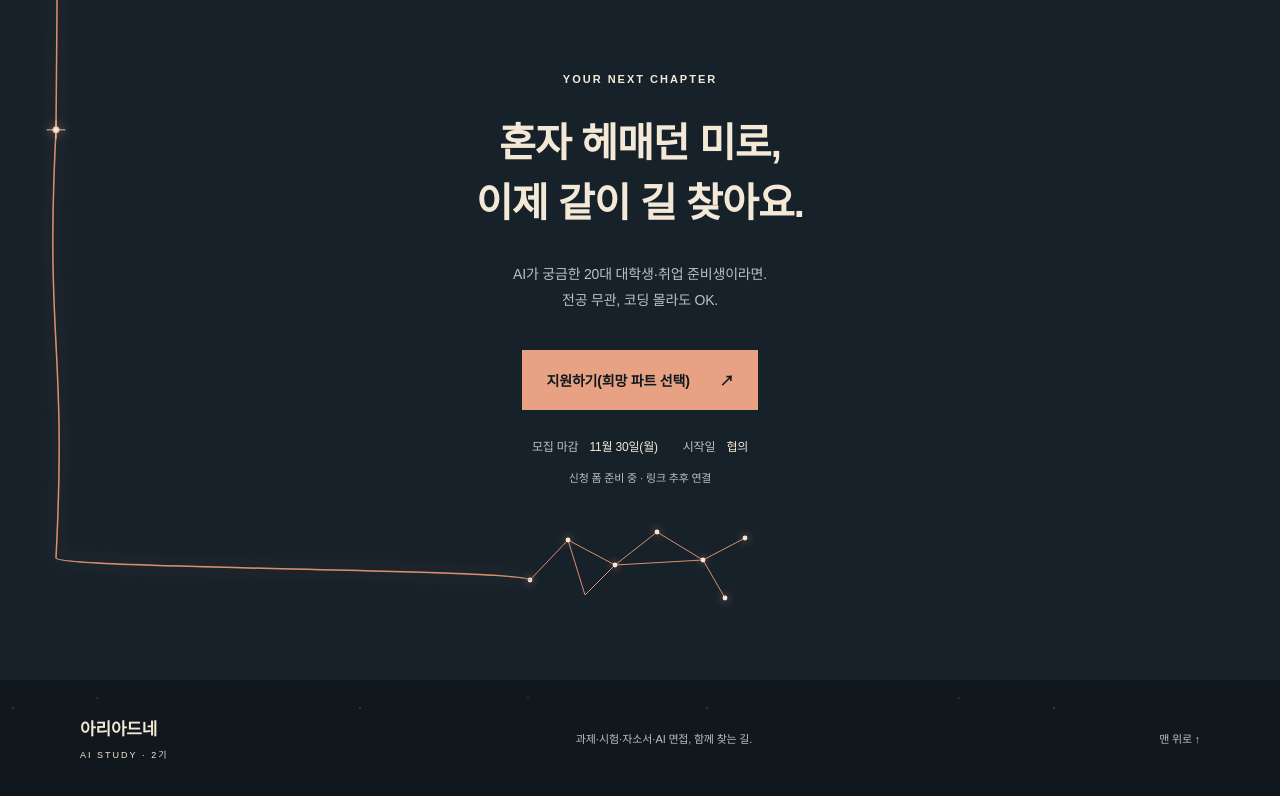
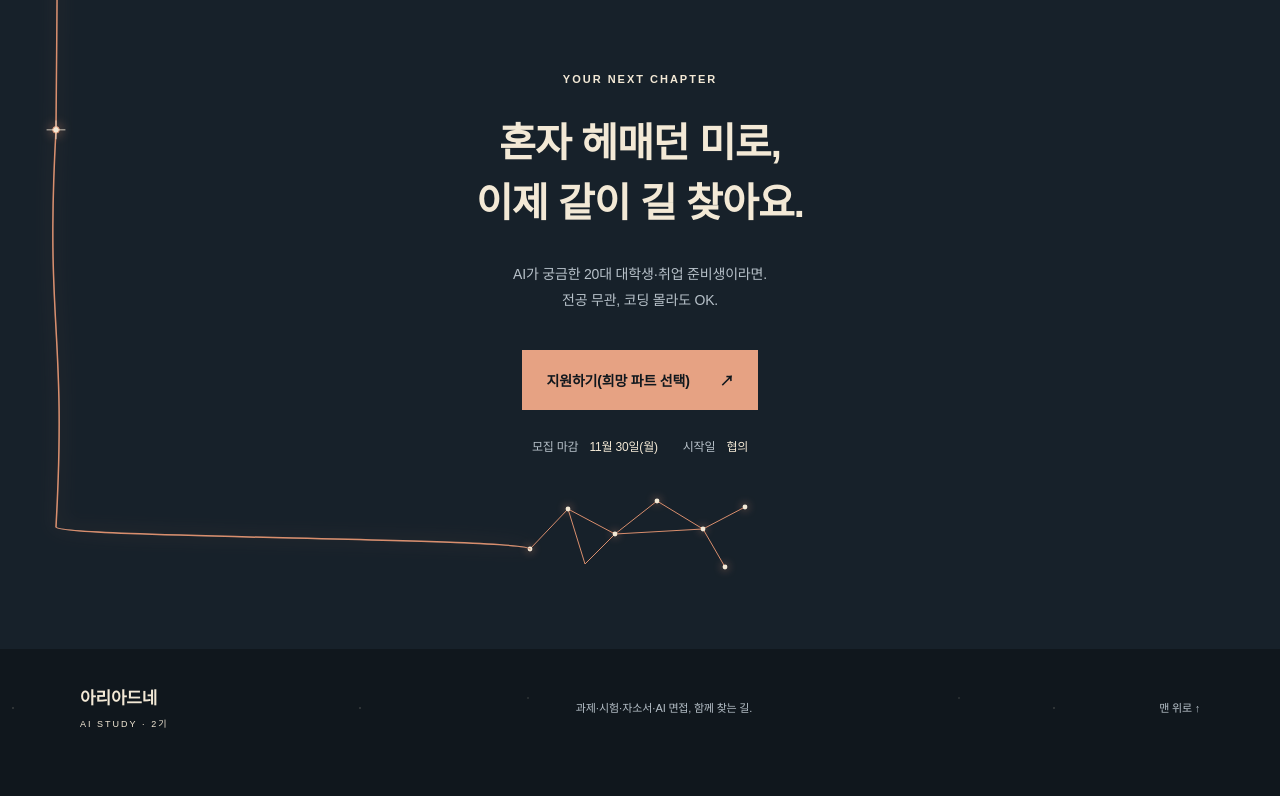
Before and after one commit to nhkoo1004/ariadne-study, a plain HTML site: page index.html in a window 1280 px wide. Shown: the part 8412-9208 px from the top of the page. After the commit the page ends 9177 px from the top, so only its background shows below. Drawn offline with Linux system fonts and the light colour scheme; a web font is replaced by a local one.

Commit message:
Add files via upload

```diff
--- a/index.html
+++ b/index.html
@@ -50,5 +50,5 @@
   </div>
   <p class="field-notice">아리아드네 1기 이전에 운영된 모임 사진이에요. 참여자 얼굴은 블러 처리했어요.</p>
 </section>
-<section class="final-cta" id="apply"><div class="wrap"><p class="eyebrow">YOUR NEXT CHAPTER</p><h2>혼자 헤매던 미로,<br>이제 같이 길 찾아요.</h2><p>AI가 궁금한 20대 대학생·취업 준비생이라면.<br>전공 무관, 코딩 몰라도 OK.</p><a class="button" data-apply href="#apply-form">지원하기(희망 파트 선택) <span>↗</span></a><div class="closing-info"><span>모집 마감 <strong>11월 30일(월)</strong></span><span>시작일 <strong>협의</strong></span></div><p class="link-note">신청 폼 준비 중 · 링크 추후 연결</p><svg class="arrival-map" viewBox="0 0 240 90" aria-hidden="true"><path d="M10 60L48 20L95 45L137 12L183 40L225 18M48 20L65 75L95 45L183 40L205 78"/><circle cx="10" cy="60" r="2.4"/><circle cx="48" cy="20" r="2.4"/><circle cx="95" cy="45" r="2.4"/><circle cx="137" cy="12" r="2.4"/><circle cx="183" cy="40" r="2.4"/><circle cx="225" cy="18" r="2.4"/><circle cx="205" cy="78" r="2.4"/></svg></div></section></main>
+<section class="final-cta" id="apply"><div class="wrap"><p class="eyebrow">YOUR NEXT CHAPTER</p><h2>혼자 헤매던 미로,<br>이제 같이 길 찾아요.</h2><p>AI가 궁금한 20대 대학생·취업 준비생이라면.<br>전공 무관, 코딩 몰라도 OK.</p><a class="button" data-apply href="#apply-form">지원하기(희망 파트 선택) <span>↗</span></a><div class="closing-info"><span>모집 마감 <strong>11월 30일(월)</strong></span><span>시작일 <strong>협의</strong></span></div><svg class="arrival-map" viewBox="0 0 240 90" aria-hidden="true"><path d="M10 60L48 20L95 45L137 12L183 40L225 18M48 20L65 75L95 45L183 40L205 78"/><circle cx="10" cy="60" r="2.4"/><circle cx="48" cy="20" r="2.4"/><circle cx="95" cy="45" r="2.4"/><circle cx="137" cy="12" r="2.4"/><circle cx="183" cy="40" r="2.4"/><circle cx="225" cy="18" r="2.4"/><circle cx="205" cy="78" r="2.4"/></svg></div></section></main>
 <footer class="wrap"><a class="footer-brand" href="#">아리아드네 <span>AI STUDY · 2기</span></a><p>과제·시험·자소서·AI 면접, 함께 찾는 길.</p><a href="#">맨 위로 ↑</a></footer><dialog id="notice"><button id="close-notice" aria-label="안내 닫기">×</button><p class="eyebrow">아리아드네 2기</p><h2 id="notice-title"></h2><p id="notice-copy"></p><button class="button" id="notice-ok">확인</button></dialog><script src="script.js"></script><script src="reviews.js"></script><script src="journey.js"></script></body></html>
--- a/script.js
+++ b/script.js
@@ -1,5 +1,5 @@
 // 폼 링크 추후 연결: Smore 신청 폼 URL로 교체하세요.
-const APPLY_FORM_URL = '#apply-form';
+const APPLY_FORM_URL = 'https://smore.im/form/TpQe4mgxaH';
 // 노션 활동 기록 URL로 교체하세요.
 const NOTION_URL = '#notion-link';
 const notice = document.getElementById('notice');
```
